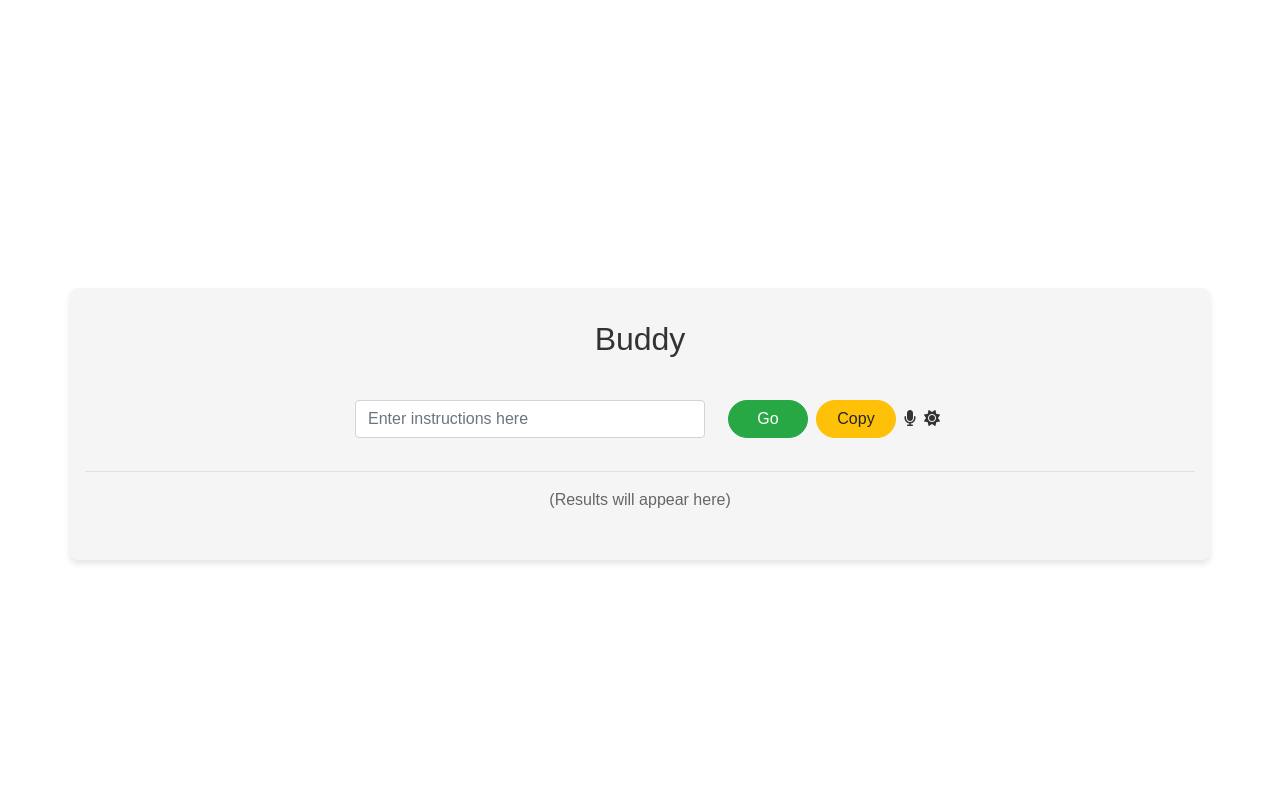
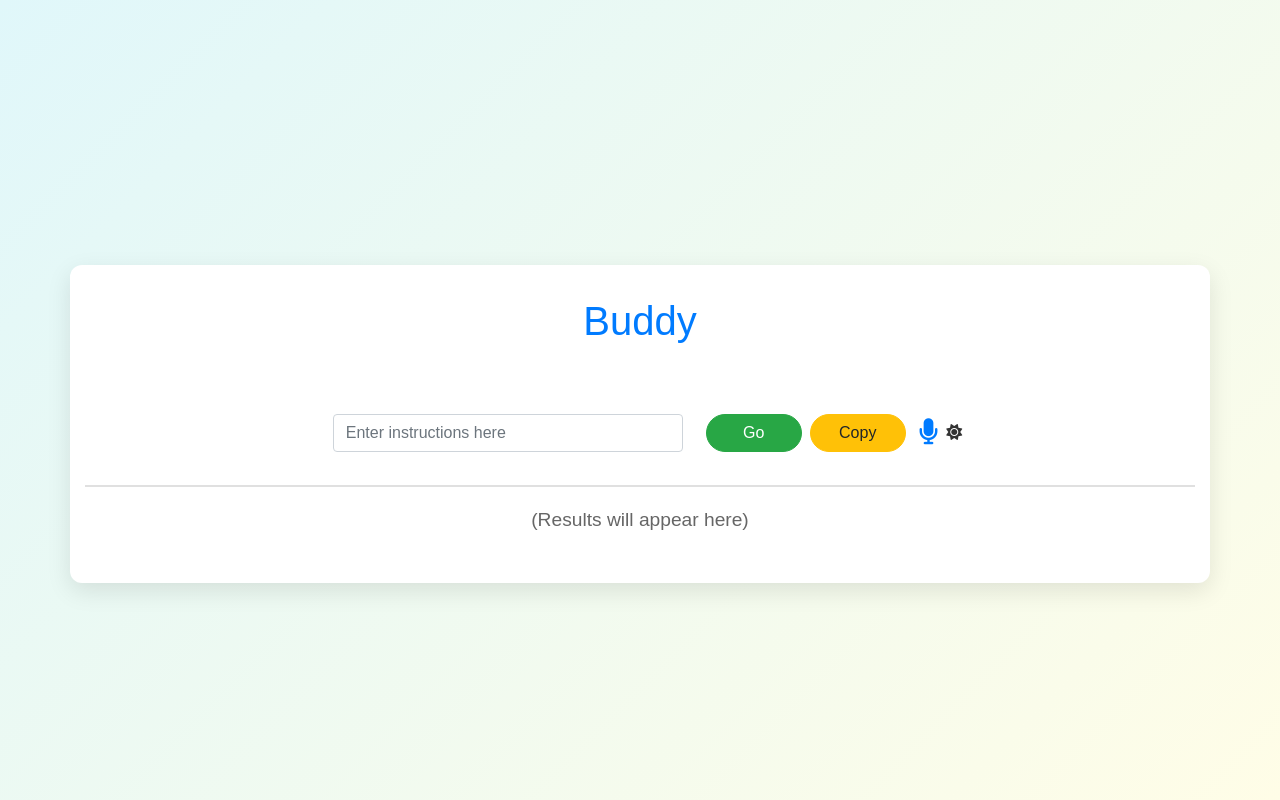
Before and after one commit to MehakSingh123/Training-Project-AI-Buddy, a plain HTML site: page web/index.html in a window 1280 px wide. Drawn offline with nearby package versions, Linux system fonts and the light colour scheme.

Commit message:
Update style.css
Updated code

```diff
--- a/web/style.css
+++ b/web/style.css
@@ -1,46 +1,47 @@
 body {
   font-family: 'Arial', sans-serif;
-  background-color: white;
+  background: linear-gradient(135deg, #e0f7fa, #fffde7); /* Gradient background for a fresh look */
   display: flex;
   justify-content: center;
   align-items: center;
   height: 100vh;
   margin: 0;
   overflow: hidden;
-  transition: background-color 0.3s ease; /* Smooth transition for background color change */
-  color: #333; /* Default text color */
+  transition: background-color 0.3s ease;
+  color: #333;
 }
 
 main {
-  background:  #f5f5f5;
+  background: #ffffff; /* White background for the main content */
   padding: 2em;
-  border-radius: 8px;
-  box-shadow: 0 4px 6px rgba(0, 0, 0, 0.1);
+  border-radius: 12px; /* Slightly larger border radius for softer corners */
+  box-shadow: 0 8px 24px rgba(0, 0, 0, 0.1); /* Enhanced shadow for depth */
   width: 100%;
   max-width: 600px;
   overflow-y: auto;
-  max-height: 90vh; /* Adjust this value as needed */
-  transition: background-color 0.3s ease; /* Smooth transition for background color change */
-  margin: 0 auto; /* Center the main content */
+  max-height: 90vh;
+  transition: background-color 0.3s ease;
+  margin: 0 auto;
 }
 
 h1 {
-  font-size: 2em;
-  color: #333;
-  transition: color 0.3s ease; /* Smooth transition for text color change */
-  margin-bottom: 1em; /* Add margin for spacing */
+  font-size: 2.5em; /* Increased font size for better visibility */
+  color: #007bff; /* Change color to match the theme */
+  transition: color 0.3s ease;
+  margin-bottom: 1.5em;
 }
 
 .output {
-  font-size: 1em;
+  font-size: 1.2em; /* Slightly larger font size */
   color: #666;
-  border-top: 1px solid #e0e0e0;
+  border-top: 2px solid #e0e0e0; /* Thicker top border for separation */
   padding-top: 1em;
+  animation: fadeIn 0.5s ease; /* Animation for output section */
 }
 
 .btn-shape {
-  border-radius: 14rem;
-  width: 5rem;
+  border-radius: 50px; /* More pronounced rounded corners */
+  width: 6rem; /* Adjusted width for better button size */
 }
 
 #theme {
@@ -51,20 +52,20 @@ h1 {
 /* Dark theme styles */
 body.dark-theme {
   background-color: #121212;
-  color: #ffffff; /* Text color for dark theme */
+  color: #ffffff;
 }
 
 main.dark-theme {
-  background-color: #333;
-  color: #ffffff; /* Text color for dark theme */
+  background-color: #1e1e1e; /* Darker background for main section */
+  color: #ffffff;
 }
 
 body.dark-theme h1 {
-  color: #ffffff; /* Ensure h1 text color is white in dark mode */
+  color: #ffffff;
 }
 
 body.dark-theme .output {
-  color: #ffffff; /* Set output text color to white in dark mode */
+  color: #ffffff;
 }
 
 /* Responsive adjustments */
@@ -81,10 +82,31 @@ body.dark-theme .output {
   }
 
   h1 {
-    font-size: 1.8em;
+    font-size: 2em; /* Adjusted for smaller screens */
   }
 
   .btn-shape {
-    width: 4rem;
+    width: 5rem; /* Adjusted button size for smaller screens */
   }
 }
+
+#micIcon {
+  font-size: 26px; /* Slightly larger for better visibility */
+  color: #007bff; /* Change color to match the theme */
+  margin-left: 5px; /* Add space between icon and button */
+  transition: color 0.3s; /* Transition for hover effect */
+}
+
+#micIcon:hover {
+  color: #0056b3; /* Change color on hover for interaction feedback */
+}
+
+/* Fade-in animation for output section */
+@keyframes fadeIn {
+  from {
+    opacity: 0;
+  }
+  to {
+    opacity: 1;
+  }
+}
```
